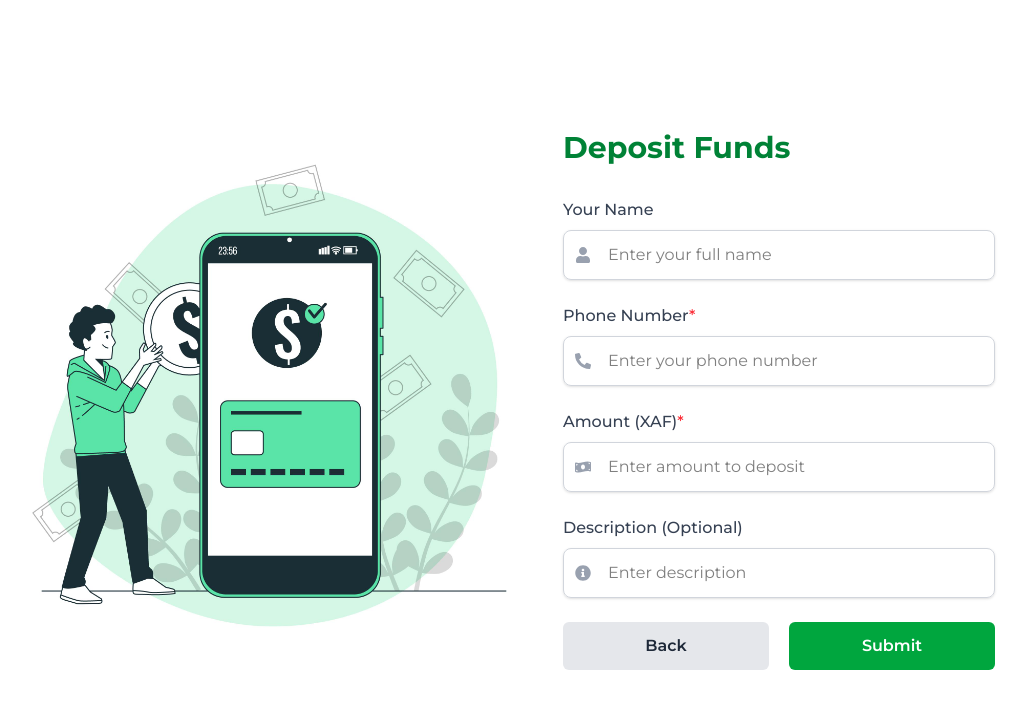
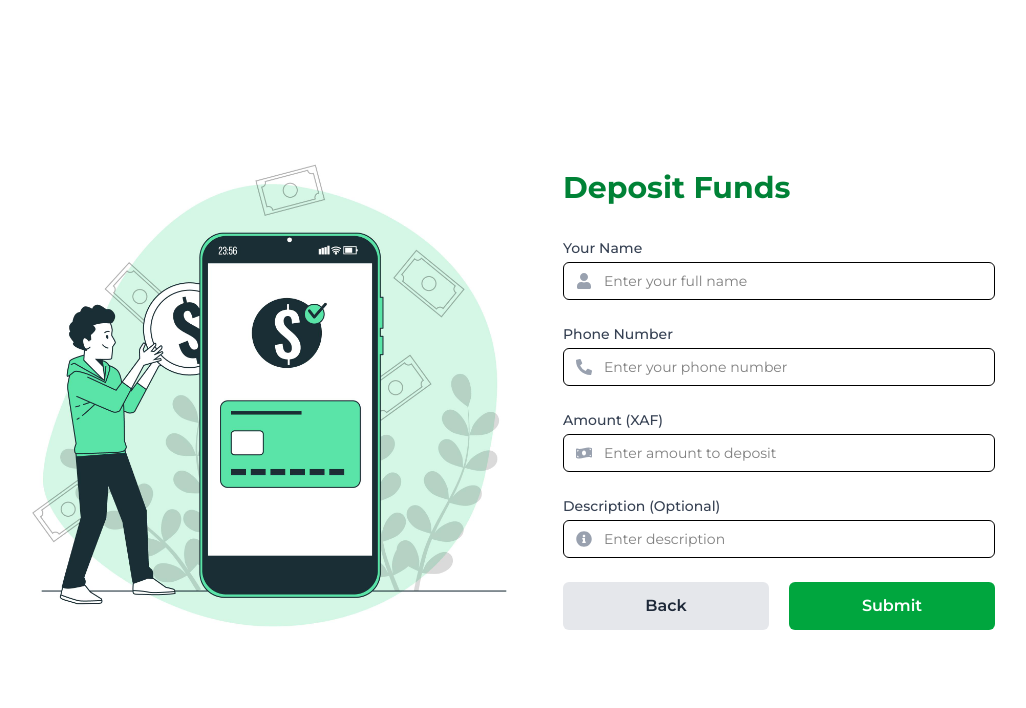
Before and after one commit to YBRpcBrian/AfriTask, a React (Vite) app: page /deposit in a window 1280 px wide. Both pictures are taken after a click on the element "MTN Mobile Money". Shown: the top 708 px of the page, without its empty margins (117-1143 px from the left). Built offline with nearby package versions, Linux system fonts and the light colour scheme.

Commit message:
done with frontend

```diff
--- a/src/Dashboard/Freelancer/pages/My Learning/DepositePage.jsx
+++ b/src/Dashboard/Freelancer/pages/My Learning/DepositePage.jsx
@@ -6,6 +6,7 @@ import { deposit } from "../../../../redux/actions/momoActions";
 import pay from "../../../../assets/pay.jpg";
 import momoIcon from "../../../../assets/mtn.png";
 import orangeIcon from "../../../../assets/orange-money.jpg";
+import bitcoinIcon from "../../../../assets/bitcoin.png";
 
 import { FaUser, FaPhoneAlt, FaMoneyBillWave, FaInfoCircle } from "react-icons/fa";
 
@@ -20,15 +21,25 @@ const DepositePage = () => {
     amount: "",
     description: "",
   });
+  const [btcInvoice, setBtcInvoice] = useState(null);
 
   const momoState = useSelector((state) => state.momo);
   const { loading: momoLoading, success: momoSuccess, error: momoError } = momoState;
 
   useEffect(() => {
-    if (momoSuccess && method) {
+    if (momoSuccess && (method === "momo-mtn" || method === "momo-orange")) {
       setStep(3);
     }
   }, [momoSuccess, method]);
+
+  useEffect(() => {
+    if (btcInvoice) {
+      const timer = setTimeout(() => {
+        setStep(4);
+      }, 60000);
+      return () => clearTimeout(timer);
+    }
+  }, [btcInvoice]);
 
   const handleSelectMethod = (selected) => {
     setMethod(selected);
@@ -36,30 +47,50 @@ const DepositePage = () => {
   };
 
   const handleSubmit = () => {
-    if (!formData.number || !formData.amount) {
-      alert("Please enter valid phone number and amount");
+    if (!formData.amount || (method !== "btc-lightning" && !formData.number)) {
+      alert("Please fill in the required fields.");
       return;
     }
-    dispatch(deposit(formData.number, formData.amount, method, formData.name, formData.description));
+
+    if (method === "btc-lightning") {
+      // Simulate invoice generation
+      const fakeInvoice = `lnbc1234-${Date.now()}`;
+      setBtcInvoice(fakeInvoice);
+      setStep(3);
+    } else {
+      dispatch(
+        deposit(
+          formData.number,
+          formData.amount,
+          method,
+          formData.name,
+          formData.description
+        )
+      );
+    }
   };
 
   const handleBack = () => {
-    if (step === 2) {
     setStep(1);
-      setFormData({ name: "", number: "", amount: "", description: "" });
     setMethod(null);
-    }
+    setFormData({
+      name: "",
+      number: "",
+      amount: "",
+      description: "",
+    });
+    setBtcInvoice(null);
   };
 
   return (
-    <div className="flex items-center justify-center min-h-screen  p-6">
+    <div className="flex items-center justify-center min-h-screen p-6">
       <div className="bg-white grid grid-cols-1 md:grid-cols-2 w-full max-w-5xl overflow-hidden">
         {/* LEFT IMAGE */}
-        <div className="hidden md:flex items-center justify-center ">
+        <div className="hidden md:flex items-center justify-center">
           <motion.img
             src={pay}
             alt="payment"
-            className=" object-cover"
+            className="object-cover"
             initial={{ scale: 0.95, opacity: 0 }}
             animate={{ scale: 1, opacity: 1 }}
             transition={{ duration: 0.8 }}
@@ -94,6 +125,13 @@ const DepositePage = () => {
                     borderColor="border-orange-400"
                     hoverBg="hover:bg-orange-100"
                   />
+                  <PaymentMethodCard
+                    title="Bitcoin Lightning"
+                    icon={bitcoinIcon}
+                    onClick={() => handleSelectMethod("btc-lightning")}
+                    borderColor="border-yellow-600"
+                    hoverBg="hover:bg-yellow-100"
+                  />
                 </div>
               </motion.div>
             )}
@@ -106,15 +144,24 @@ const DepositePage = () => {
                 exit={{ x: -100, opacity: 0 }}
                 transition={{ duration: 0.4 }}
               >
-                <form className="space-y-6" onSubmit={(e) => { e.preventDefault(); handleSubmit(); }}>
+                <form
+                  className="space-y-6"
+                  onSubmit={(e) => {
+                    e.preventDefault();
+                    handleSubmit();
+                  }}
+                >
+                  {method !== "btc-lightning" && (
                     <FormField
                       label="Your Name"
                       icon={<FaUser className="text-gray-400" />}
                       placeholder="Enter your full name"
                       value={formData.name}
                       onChange={(val) => setFormData({ ...formData, name: val })}
-                    required={false}
                     />
+                  )}
+
+                  {method !== "btc-lightning" && (
                     <FormField
                       label="Phone Number"
                       icon={<FaPhoneAlt className="text-gray-400" />}
@@ -124,6 +171,8 @@ const DepositePage = () => {
                       onChange={(val) => setFormData({ ...formData, number: val })}
                       required
                     />
+                  )}
+
                   <FormField
                     label="Amount (XAF)"
                     icon={<FaMoneyBillWave className="text-gray-400" />}
@@ -133,13 +182,13 @@ const DepositePage = () => {
                     onChange={(val) => setFormData({ ...formData, amount: val })}
                     required
                   />
+
                   <FormField
                     label="Description (Optional)"
                     icon={<FaInfoCircle className="text-gray-400" />}
                     placeholder="Enter description"
                     value={formData.description}
                     onChange={(val) => setFormData({ ...formData, description: val })}
-                    required={false}
                   />
 
                   {momoError && (
@@ -156,19 +205,43 @@ const DepositePage = () => {
                     </button>
                     <button
                       type="submit"
-                      disabled={momoLoading}
                       className={`flex-1 text-white font-semibold py-3 rounded-md transition ${
-                        momoLoading ? "bg-green-400 cursor-not-allowed" : "bg-green-600 hover:bg-green-700"
+                        momoLoading
+                          ? "bg-green-400 cursor-not-allowed"
+                          : "bg-green-600 hover:bg-green-700"
                       }`}
                     >
-                      {momoLoading ? "Processing..." : "Submit"}
+                      {method === "btc-lightning"
+                        ? "Generate QR Code"
+                        : momoLoading
+                        ? "Processing..."
+                        : "Submit"}
                     </button>
                   </div>
                 </form>
               </motion.div>
             )}
 
-            {step === 3 && (
+            {step === 3 && method === "btc-lightning" && (
+              <motion.div
+                key="step3-btc"
+                initial={{ y: 80, opacity: 0 }}
+                animate={{ y: 0, opacity: 1 }}
+                exit={{ y: -80, opacity: 0 }}
+                transition={{ duration: 0.5 }}
+                className="text-center space-y-6"
+              >
+                <h3 className="text-xl font-semibold text-gray-700">Scan to Pay</h3>
+                <img
+                  src={`https://api.qrserver.com/v1/create-qr-code/?data=${btcInvoice}&size=200x200`}
+                  alt="Bitcoin QR"
+                  className="mx-auto"
+                />
+                <p className="text-sm text-gray-600">Waiting for payment confirmation...</p>
+              </motion.div>
+            )}
+
+            {step === 3 && method !== "btc-lightning" && (
               <motion.div
                 key="step3"
                 initial={{ y: 80, opacity: 0 }}
@@ -186,16 +259,43 @@ const DepositePage = () => {
                 <p className="text-gray-600 text-base max-w-md mx-auto">
                   Thank you for your payment via{" "}
                   <span className="font-semibold">
-                    {method === "momo-mtn" ? "MTN MoMo" : "Orange Money"}
-                  </span>.
-                  Your transaction has been processed.
+                    {method === "momo-mtn"
+                      ? "MTN MoMo"
+                      : method === "momo-orange"
+                      ? "Orange Money"
+                      : "Bitcoin Lightning"}
+                  </span>
+                  . Your transaction has been processed.
                 </p>
                 <button
-                  onClick={() => {
-                    setStep(1);
-                    setMethod(null);
-                    setFormData({ name: "", number: "", amount: "", description: "" });
-                  }}
+                  onClick={handleBack}
+                  className="mt-4 bg-green-600 hover:bg-green-700 text-white py-3 px-8 rounded-md font-semibold transition"
+                >
+                  Make Another Deposit
+                </button>
+              </motion.div>
+            )}
+
+            {step === 4 && method === "btc-lightning" && (
+              <motion.div
+                key="step4-btc-success"
+                initial={{ y: 80, opacity: 0 }}
+                animate={{ y: 0, opacity: 1 }}
+                exit={{ y: -80, opacity: 0 }}
+                transition={{ duration: 0.5 }}
+                className="text-center space-y-6"
+              >
+                <img
+                  src="https://cdn-icons-png.flaticon.com/512/845/845646.png"
+                  alt="success"
+                  className="w-24 mx-auto"
+                />
+                <h3 className="text-2xl font-bold text-green-600">Payment Successful!</h3>
+                <p className="text-gray-600 text-base max-w-md mx-auto">
+                  Thank you for your payment via <span className="font-semibold">Bitcoin Lightning</span>. Your transaction has been processed.
+                </p>
+                <button
+                  onClick={handleBack}
                   className="mt-4 bg-green-600 hover:bg-green-700 text-white py-3 px-8 rounded-md font-semibold transition"
                 >
                   Make Another Deposit
@@ -209,32 +309,36 @@ const DepositePage = () => {
   );
 };
 
-// Payment Method Card with circular icon container
 const PaymentMethodCard = ({ title, icon, onClick, borderColor, hoverBg }) => (
   <div
     onClick={onClick}
-    className={`cursor-pointer border ${borderColor} ${hoverBg} transition rounded-xl p-6 text-center shadow-md flex flex-col items-center justify-center gap-4`}
+    className={`cursor-pointer border ${borderColor} ${hoverBg} rounded-xl p-6 flex items-center space-x-4 transition duration-200 shadow hover:shadow-md`}
   >
-    <div className="w-20 h-20 rounded-full bg-white flex items-center justify-center shadow-inner">
-      <img src={icon} alt={title} className=" object-cover h-auto rounded-full" />
-    </div>
-    <h3 className="font-semibold text-lg text-gray-800">{title}</h3>
+    <img src={icon} alt={title} className="w-10 h-10 object-contain" />
+    <h4 className="text-lg font-semibold">{title}</h4>
   </div>
 );
 
-// FormField component: label + input with icon
-const FormField = ({ label, icon, type = "text", placeholder, value, onChange, required = true }) => (
-  <div className="flex flex-col">
-    <label className="mb-2 font-medium text-gray-700">{label}{required && <span className="text-red-500">*</span>}</label>
-    <div className="relative">
-      <div className="absolute inset-y-0 left-0 flex items-center pl-3 pointer-events-none">{icon}</div>
+const FormField = ({
+  label,
+  icon,
+  placeholder,
+  type = "text",
+  value,
+  onChange,
+  required = false,
+}) => (
+  <div>
+    <label className="block text-sm font-medium text-gray-700 mb-1">{label}</label>
+    <div className="flex items-center border rounded-md px-3 py-2">
+      {icon}
       <input
         type={type}
         placeholder={placeholder}
         value={value}
         onChange={(e) => onChange(e.target.value)}
         required={required}
-        className="w-full pl-11 pr-4 py-3 border border-gray-300 rounded-lg focus:outline-none focus:ring-2 focus:ring-green-400 transition shadow-sm"
+        className="flex-1 ml-3 outline-none text-sm"
       />
     </div>
   </div>
```
Also changed, not shown: src/assets/bitcoin.png (added). Lines whose indentation alone changed are shown as unchanged.
